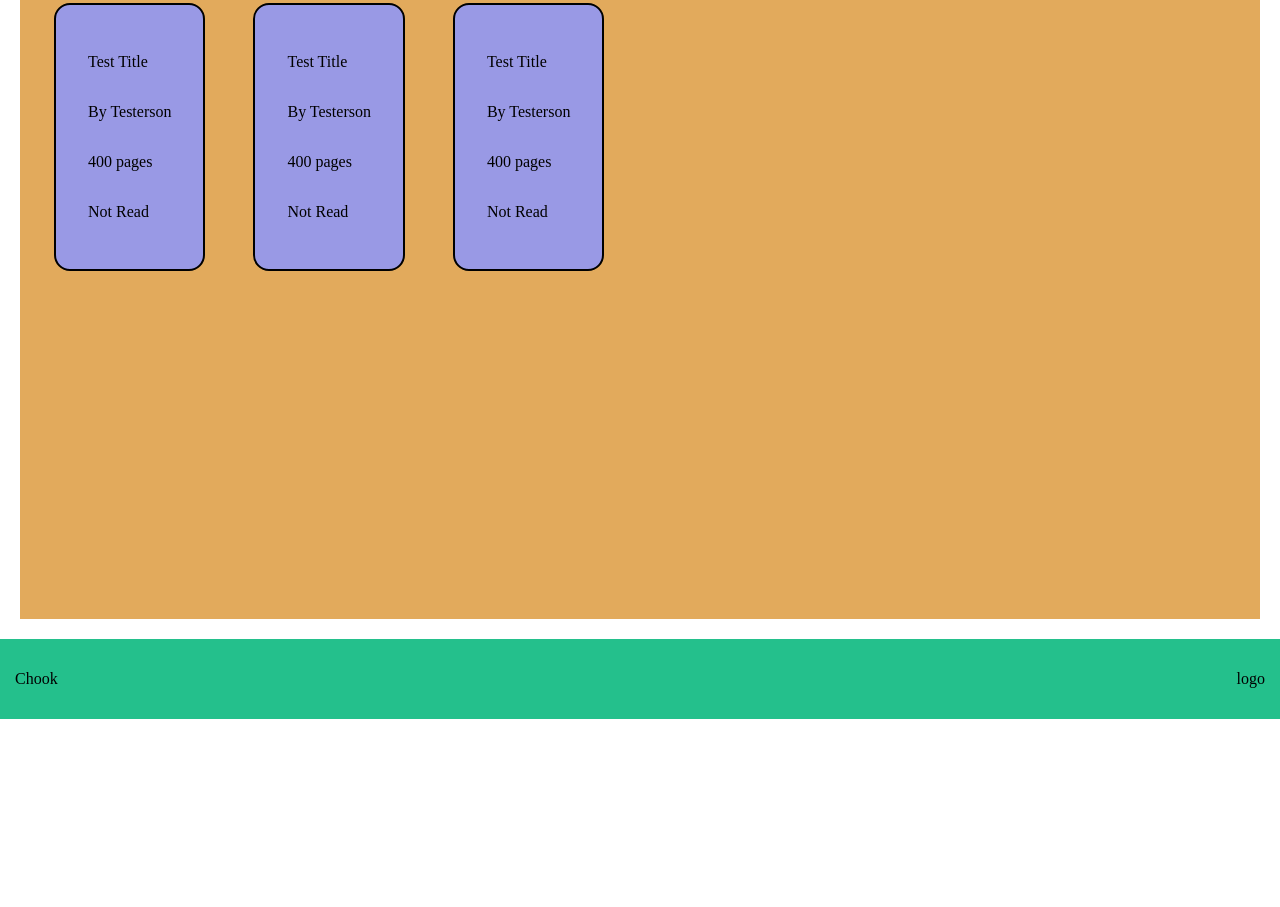
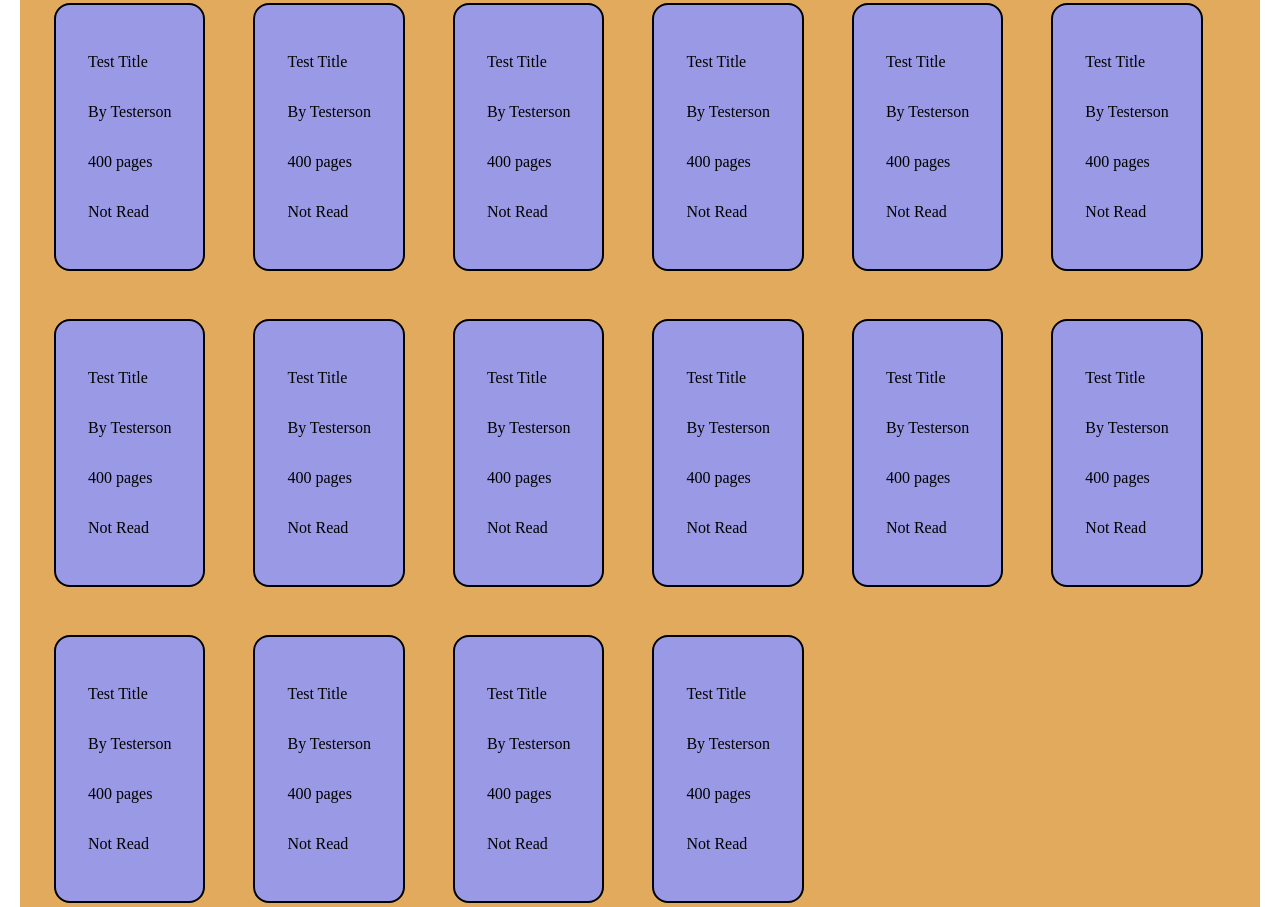
Before and after one commit to ChargrilledChook/library, a website: page index.html in a window 1280 px wide. Shown: the part 161-1068 px from the top of the page. Before the commit the page ends 880 px from the top, so only its background shows below. Drawn offline with Linux system fonts and the light colour scheme.

Commit message:
change to min vh so footer is properly sticky

```diff
--- a/index.html
+++ b/index.html
@@ -33,6 +33,91 @@
           <p>400 pages</p>
           <p>Not Read</p>
         </div>
+
+        <div class="card">
+          <p>Test Title</p>
+          <p>By Testerson</p>
+          <p>400 pages</p>
+          <p>Not Read</p>
+        </div>
+        <div class="card">
+          <p>Test Title</p>
+          <p>By Testerson</p>
+          <p>400 pages</p>
+          <p>Not Read</p>
+        </div>
+
+        <div class="card">
+          <p>Test Title</p>
+          <p>By Testerson</p>
+          <p>400 pages</p>
+          <p>Not Read</p>
+        </div>
+        <div class="card">
+          <p>Test Title</p>
+          <p>By Testerson</p>
+          <p>400 pages</p>
+          <p>Not Read</p>
+        </div>
+
+        <div class="card">
+          <p>Test Title</p>
+          <p>By Testerson</p>
+          <p>400 pages</p>
+          <p>Not Read</p>
+        </div>
+        <div class="card">
+          <p>Test Title</p>
+          <p>By Testerson</p>
+          <p>400 pages</p>
+          <p>Not Read</p>
+        </div>
+
+        <div class="card">
+          <p>Test Title</p>
+          <p>By Testerson</p>
+          <p>400 pages</p>
+          <p>Not Read</p>
+        </div>
+        <div class="card">
+          <p>Test Title</p>
+          <p>By Testerson</p>
+          <p>400 pages</p>
+          <p>Not Read</p>
+        </div>
+
+        <div class="card">
+          <p>Test Title</p>
+          <p>By Testerson</p>
+          <p>400 pages</p>
+          <p>Not Read</p>
+        </div>
+        <div class="card">
+          <p>Test Title</p>
+          <p>By Testerson</p>
+          <p>400 pages</p>
+          <p>Not Read</p>
+        </div>
+
+        <div class="card">
+          <p>Test Title</p>
+          <p>By Testerson</p>
+          <p>400 pages</p>
+          <p>Not Read</p>
+        </div>
+        <div class="card">
+          <p>Test Title</p>
+          <p>By Testerson</p>
+          <p>400 pages</p>
+          <p>Not Read</p>
+        </div>
+
+        <div class="card">
+          <p>Test Title</p>
+          <p>By Testerson</p>
+          <p>400 pages</p>
+          <p>Not Read</p>
+        </div>
       </main>
     </div>
 
--- a/main.css
+++ b/main.css
@@ -4,7 +4,7 @@ html, body {
 }
 
 .wrapper {
-  height: 100vh;
+  min-height: 100vh;
   width: auto;
   display: grid;
   grid-template: auto 1fr auto / 1fr;
```
